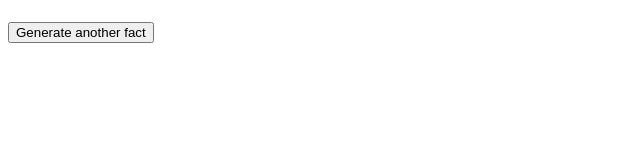
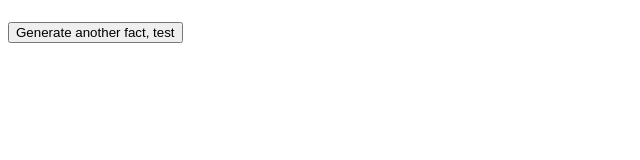
Before and after one commit to Kimpes/Jkpg-website-noAdina, a Next.js app: page / in a window 1280 px wide. Shown: the top 160 px of the page, without its empty margins (0-640 px from the left). Built offline with nearby package versions, Linux system fonts and the light colour scheme; no server answers.

Commit message:
Update index.jsx

```diff
--- a/src/pages/index.jsx
+++ b/src/pages/index.jsx
@@ -27,7 +27,7 @@ export default function Home() {
           { isLoading ? <h5>Loading...</h5> : <h5>{ data }</h5>}
         </div>
         <button className='px-4 py-1 border border-white' onClick={() => setFact(factGenerator + 1)}>
-          Generate another fact
+          Generate another fact, test
         </button>
       </div>
     </main>
```
